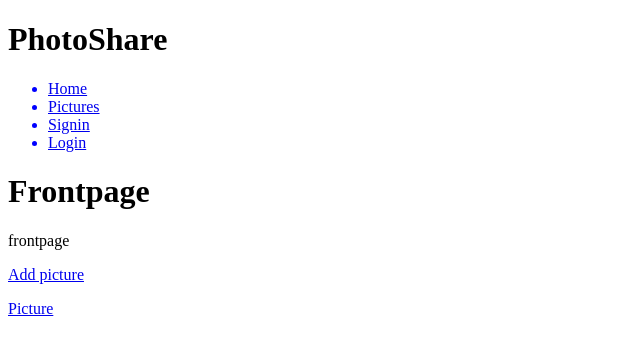
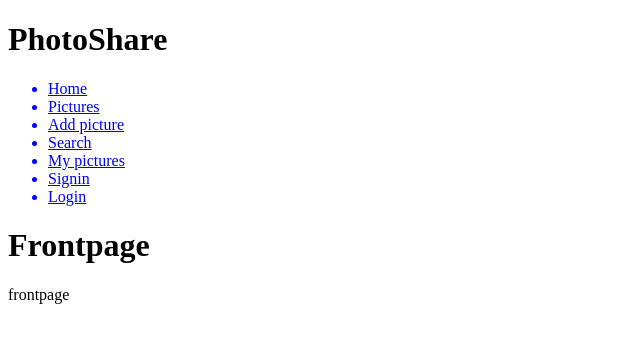
Before and after one commit to sami-alt/Photoshare, a Flask app: page / in a window 1280 px wide. Shown: the top 355 px of the page, without its empty margins (0-640 px from the left). Run offline with Flask 3, Linux system fonts and the light colour scheme.

Commit message:
added modify and search functions

```diff
--- a/app.py
+++ b/app.py
@@ -1,9 +1,9 @@
 from flask import Flask
 from flask import render_template, redirect, flash, request, make_response, session
-from werkzeug.security import generate_password_hash, check_password_hash
+#from werkzeug.security import generate_password_hash, check_password_hash
 import sqlite3
 import config
-import secrets
+#import secrets
 
 app = Flask(__name__)
 app.secret_key = config.secret_key
@@ -101,7 +101,6 @@ def add_picture_to_db():
 
 @app.route('/picture/<int:id>')
 def one_picture(id):
-    print('hui')
     db = sqlite3.connect('database.db')
     pic_info = db.execute('select name, description, date, user_id from picture where id = ?', [id]).fetchone()
     return render_template('picture.html',id=id, info=pic_info)
@@ -125,9 +124,16 @@ def pictures():
     print('pictures',pictures)
     sendObj = [{'id':picture[0], 'name':picture[1], 'date':picture[2]} for picture in pictures]
 
-    print(sendObj)
     return render_template('pictures.html', pictures=sendObj)
 
+@app.route('/my_pictures')
+def my_pictures():
+    db = sqlite3.connect('database.db')
+
+    pictures = db.execute('select id, name, description from picture where user_id = ?',[session['id']])
+
+    my_pics = [{'id':picture[0], 'name':picture[1], 'date':picture[2]} for picture in pictures]
+    return render_template("pictures.html", pictures=my_pics)
 
 @app.route('/remove/<int:id>', methods=['POST'])
 def delete_picture(id):
@@ -137,8 +143,54 @@ def delete_picture(id):
     db.commit()
     db.close()
 
-    flash('Picture deleted')
+    flash('Picture deleted','success')
     return redirect('/')
 
+@app.route('/modify/<int:id>', methods=['GET'])
+def modify_picture(id):
+    info = None
+    db = sqlite3.connect('database.db')
+    result = db.execute('select name, description, date from picture where id = ?',[id]).fetchone()
+    info = {'name':result[0], 'description':result[1], 'date':result[2]}
+    print(info)
+    return render_template('modify.html', info=info, id=id)
+
+@app.route('/modify_picture/<int:id>', methods=['POST'])
+def modify_picture_info(id):
+    name = request.form['name']
+    description = request.form['description']
+    date = request.form['date']
+    db = sqlite3.connect('database.db')
+    db.execute('update picture set name = ?, description = ?, date = ? where id = ?',[name, description, date, id])
+    db.commit()
+    db.close()
+    flash('Picture info modified')
+    return redirect('/')
+
+
+#searc function
+
+@app.route('/search')
+def search_form():
+    return render_template('search.html')
+
+@app.route('/search_with_parameter', methods=['GET'])
+def paramater_search():
+    found = None
+    parameter = request.args.get('parameter')
+    db = sqlite3.connect('database.db')
+
+    pictures = db.execute('select id, name, date from picture where name like ?', ["%"+parameter+"%"] ).fetchall()
+
+    found = [{'id':picture[0], 'name':picture[1], 'date':picture[2]} for picture in pictures]
+
+    print(found)
+
+    return render_template('pictures.html', pictures=found)
+
+
 #to-do
-#modify picture object
+
+#search on name, date, description
+#users own pictures
+#verify login on adding removing and changing
--- a/static/style.css
+++ b/static/style.css
@@ -3,3 +3,29 @@ nav{
     flex-direction: row;
     color: blue;
 }
+
+
+
+.button {
+    display: inline-block;
+    padding: 6px 12px;
+    font-size: 14px;
+    font-weight: 400;
+    line-height: 1.42857143;
+    text-align: center;
+    white-space: nowrap;
+    vertical-align: middle;
+    cursor: pointer;
+    user-select: none;
+    background-color: #f8f9fa;
+    border: 1px solid #ccc;
+    border-radius: 4px;
+    color: #333;
+    text-decoration: none;
+}
+
+.button:hover {
+    background-color: #e2e6ea;
+    border-color: #dae0e5;
+    text-decoration: none;
+}
--- a/templates/home.html
+++ b/templates/home.html
@@ -5,7 +5,4 @@
   <p>
     frontpage
   </p>
-
-    <p><a href="/add_picture">Add picture</a></p>
-    <p><a href="/picture">Picture</a></p>
 {% endblock %}
--- a/templates/layout.html
+++ b/templates/layout.html
@@ -15,22 +15,25 @@
         <ul>
             <li><a href="/">Home</a></li>
             <li><a href="/pictures" >Pictures</a></li>
+            <li><a href="/add_picture">Add picture</a></li>
+            <li><a href="/search">Search</a></li>
+            <li><a href="/my_pictures">My pictures</a></li>
+            {% if user %}
+            <li><a href="/logout">Logout</a></li>
+            {% else %}
             <li><a href="/signin">Signin</a></li>
-            {% if user %}
-              <li><a href="/logout">Logout</a></li>
-            {% else %}
              <li><a href="/login">Login</a></li>
             {% endif %}
+        </ul>
 
-        </ul>
     </nav>
     {% if user %}
       {{user[1]}}
     {% endif %}
 </div>
-<div class="flash">{% with messages = get_flashed_messages() %}
+<div >{% with messages = get_flashed_messages(with_categories=true) %}
     {% if messages  %}
-      <h1 style="color: green;">{{messages[0]}}</h1>
+      <h1 style="color: green;">{{messages[0][1]}}</h1>
     {% endif %}
   {% endwith %}
 </div>
--- a/templates/picture.html
+++ b/templates/picture.html
@@ -8,7 +8,9 @@
         {{info[1]}}
         <br>
         {{info[2]}}
+
         <form action="/remove/{{id}}" method="post">
-                <input type="submit" name="remove" value="Delete picture">
+                <input class="button" type="submit" name="remove" value="Delete picture">
         </form>
+        <a class="button" href="/modify/{{id}}">Modify</a>
 {% endblock %}
```
Also changed, not shown: templates/modify.html (+14 -0 lines), templates/mypics.html (+9 -0 lines), templates/search.html (+10 -0 lines).
